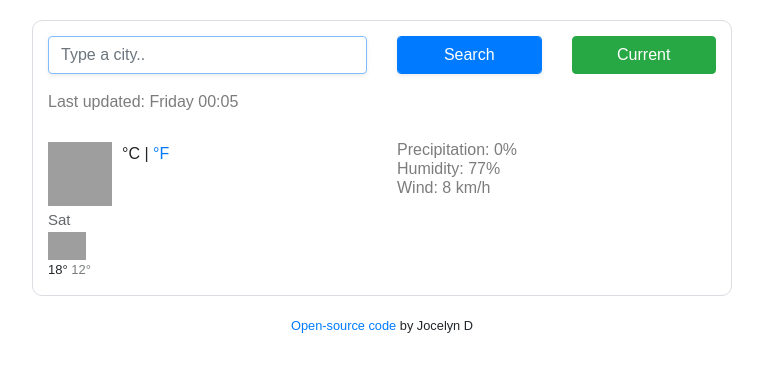
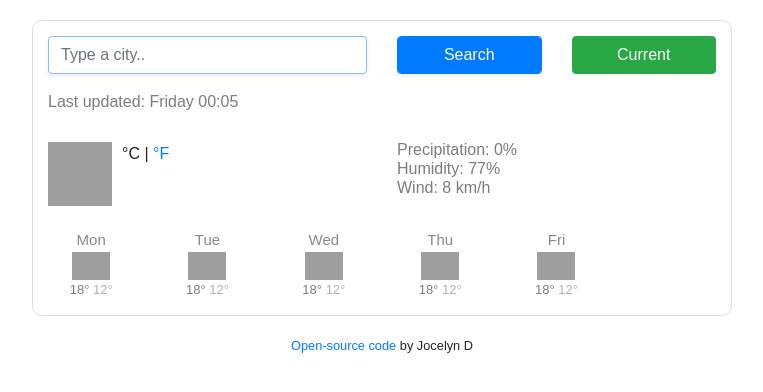
Before and after one commit to jquebec31/coding_is_life, a website built with Parcel: page index.html in a window 1280 px wide. Shown: the whole page, without its empty margins (258-1021 px from the left). Built offline with nearby package versions, Linux system fonts and the light colour scheme; no server answers; grey boxes are pictures that could not be loaded.

Commit message:
updated js

```diff
--- a/index.html
+++ b/index.html
@@ -77,20 +77,7 @@
             </ul>
           </div>
         </div>
-        <div>
-
-        </div class="weather-forecast">
-        <div class="row">
-          <div class="col-2">
-            <div class="weather-forecast-date">Sat</div>
-            <img src="http://openweathermap.org/img/wn/50d@2x.png" alt="" width="38">
-            <div class="weather-forecast-temp"><span class="weather-forecast-temp-max">18°</span>
-              <span class="weather-forecast-temp-min">12°</span>
-
-            </div>
-          </div>
-
-        </div>
+        <div class="weather-forecast" id="forecast"></div>
       </div>
       <small id="footnote">
         <a href="https://github.com/jquebec31/coding_is_life" target="blank"
--- a/src/index.js
+++ b/src/index.js
@@ -19,19 +19,47 @@ function formatDate(date) {
       "Saturday"
     ];
     let day = days[dayIndex];
-
     return `Last updated: ${day} ${hours}:${minutes}`;
   }
   let dateElement = document.querySelector("#date");
   let currentTime = new Date();
   dateElement.innerHTML = formatDate(currentTime);
+  let units = "metric";
 
 
-  let units = "metric";
+function displayForecast() {
+  let forecastElement = document.querySelector("#forecast");
+
+  let forecastHTML = `<div class="row">`;
+  let days = ["Mon", "Tue", "Wed", "Thu", "Fri"];
+  days.forEach(function (day) {
+    forecastHTML = forecastHTML +
+    `
+    <div class="col-2">
+      <div class="weather-forecast-date">${day}</div>
+      <img
+        src="https://openweathermap.org/img/wn/50d@2x.png"
+        alt=""
+        width="38"
+      />
+      <div class="weather-forecast-temp">
+        <span class="weather-forecast-temp-max">18°</span>
+        <span class="weather-forecast-temp-min">12°</span>
+      </div>
+    </div>
+
+    `;
+  });
+
+  forecastHTML = forecastHTML + `</div>`;
+  forecastElement.innerHTML = forecastHTML;
+
+}
 
   function showWeather(response) {
     //console.log(response.data);
     //cityInput.value = ``;
+
     let temperatureElement = document.querySelector("#temperature");
     let cityElement = document.querySelector("#city");
     document.querySelector("#humidity").innerHTML = response.data.main.humidity;
@@ -104,3 +132,4 @@ let celsiuslink = document.querySelector("#celsius-link");
 celsiuslink.addEventListener("click", displayCelsiusTemp);
 
 searchCity("New York");
+displayForecast();
--- a/src/styles.css
+++ b/src/styles.css
@@ -78,7 +78,7 @@ body {
   }
   .weather-forecast-date {
     font-size: 15px;
-    opacity: 0.7;
+    opacity: 0.9;
   }
 
   .weather-forecast-temp-min {
```
